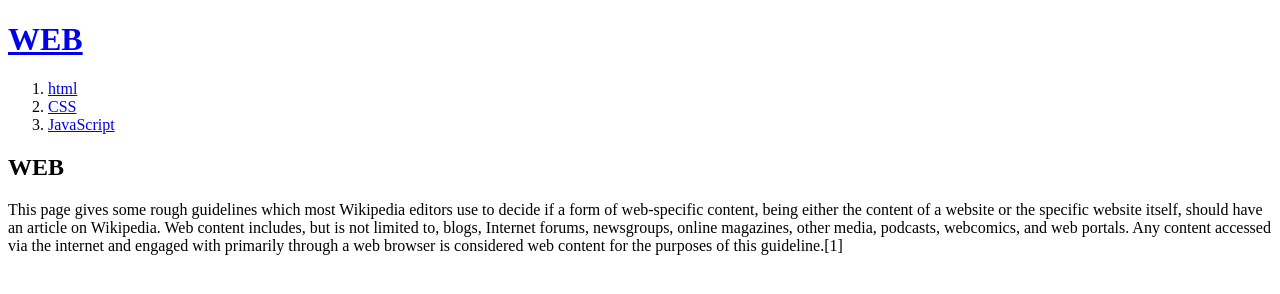
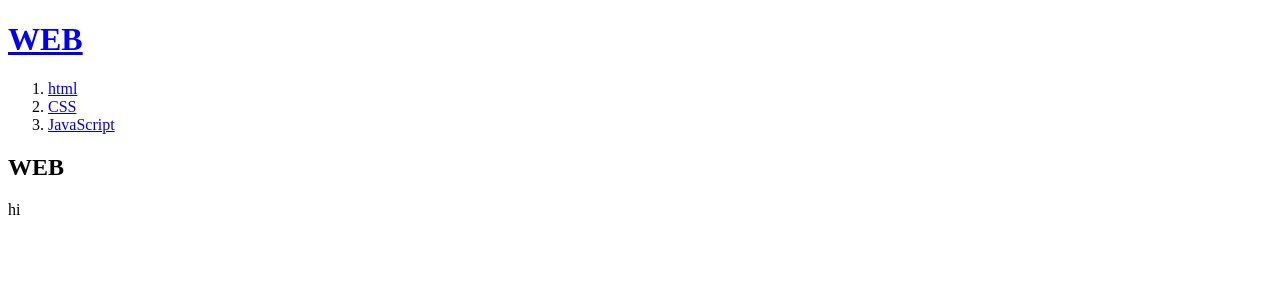
Before and after one commit to dewless/myfirst, a plain HTML site: page index.html in a window 1280 px wide. Drawn offline with Linux system fonts and the light colour scheme.

Commit message:
index edit

```diff
--- a/index.html
+++ b/index.html
@@ -14,6 +14,6 @@
   </ol>
   <h2>WEB</h2>
   <p>
-  This page gives some rough guidelines which most Wikipedia editors use to decide if a form of web-specific content, being either the content of a website or the specific website itself, should have an article on Wikipedia. Web content includes, but is not limited to, blogs, Internet forums, newsgroups, online magazines, other media, podcasts, webcomics, and web portals. Any content accessed via the internet and engaged with primarily through a web browser is considered web content for the purposes of this guideline.[1]
+    hi
   </p>
 </body>
```
